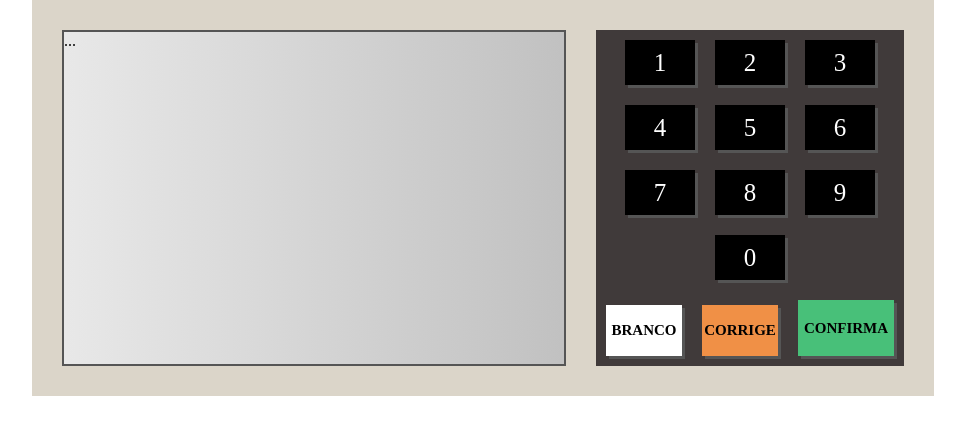
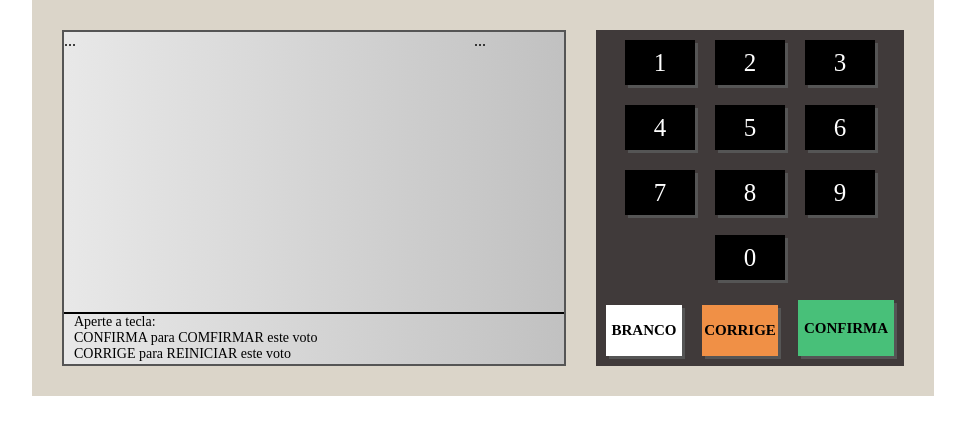
Before and after one commit to sidneirodrigues/urna-eletronica, a plain HTML site: page index.html in a window 1280 px wide. Shown: the whole page, without its empty margins (157-1122 px from the left). Drawn offline with Linux system fonts and the light colour scheme.

Commit message:
montando a display da urna

```diff
--- a/assets/css/style.css
+++ b/assets/css/style.css
@@ -16,6 +16,8 @@ body{
     height: 332px;
     background: linear-gradient(to right, #e8e8e8, #c1c1c1);
     border: 2px solid #555;
+    display: flex;
+    flex-direction: column;
 }
 
 .teclado{
@@ -68,3 +70,24 @@ body{
     font-weight: bold;
     padding: 3px;
 }
+
+.d__1{
+    flex: 1;
+    display: flex;
+}
+
+.d__1-left{
+    flex: 1;
+}
+
+
+.d__1-right{
+    width: 90px;
+}
+
+.d__2{
+    height: 50px;
+    font-size: 14px;
+    border-top: 2px solid #000;
+    padding-left: 10px;
+}
--- a/index.html
+++ b/index.html
@@ -10,7 +10,20 @@
 <body>
     <div class="urna">
         <div class="tela">
-            ...
+            <div class="d__1">
+                <div class="d__1-left">
+                    ...
+                </div>
+                <div class="d__1-right">
+                    ...
+                </div>
+            </div>
+            <div class="d__2">
+                Aperte a tecla:<br/>
+                CONFIRMA para COMFIRMAR este voto<br/>
+                CORRIGE para REINICIAR este voto
+            </div>
+
         </div>
         <div class="teclado">
             <div class="teclado__linha">
```
